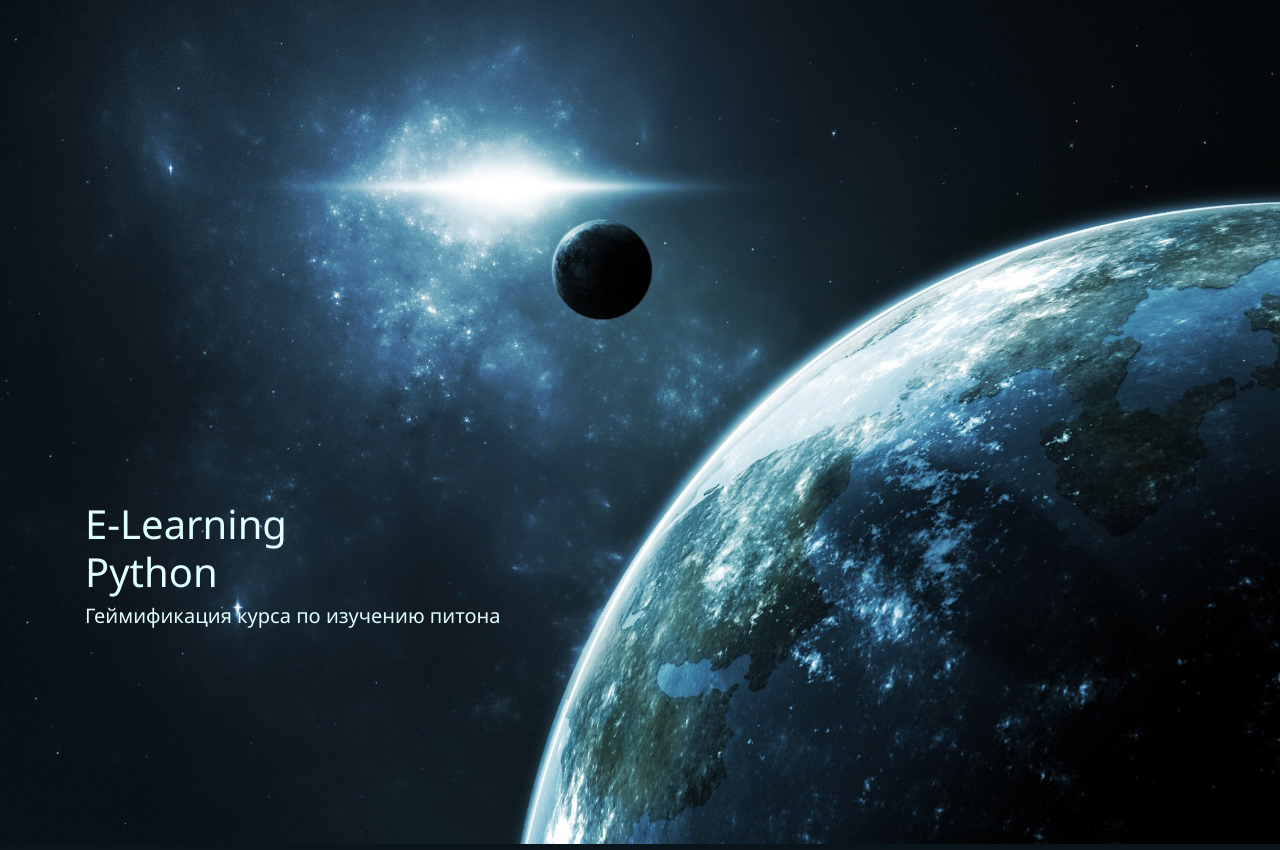
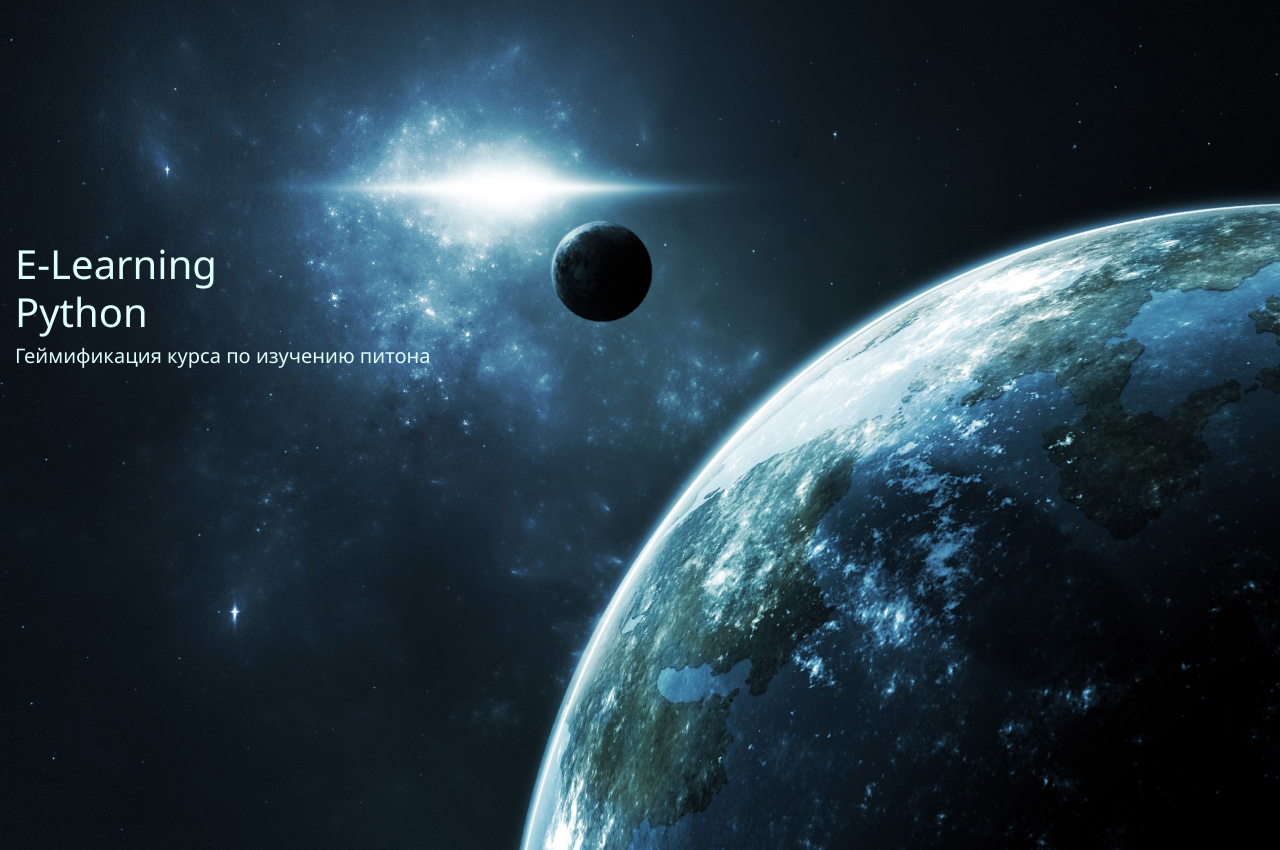
Before and after one commit to python-am-cp/E-Learning, a Django app: template application/templates/application/front_S/index.html in a window 1280 px wide. Shown: the part 111-961 px from the top of the page. Run offline with Django 3.2, Linux system fonts and the light colour scheme; the template is opened without the code that fills it, so the values that code supplies are empty; some libraries are stand-ins or nearby versions.

Commit message:
Change text paddig

```diff
--- a/application/templates/application/front_S/index.html
+++ b/application/templates/application/front_S/index.html
@@ -24,12 +24,13 @@
         </ul>
     </nav>
 </header>
-    <div class="promo-block"  data-image-src="img/im1.jpg">
+    <div class="promo-block align-self-start"  data-image-src="img/im1.jpg">
 
             <div class="container">
-                <div class="row align-items-center">
-                    <div class="col-sm-6">
+                <div class="row", style="height:300px;">
+                    <div class="col-sm-6 align-self-start">
                         <div class="promo-block-divider">
+
                             <h1 class="promo-block-title">E-Learning <br/> Python</h1>
                             <h5 class="promo-block-text">Геймификация курса по изучению питона</h5>
                         </div>
@@ -40,6 +41,23 @@
                             <li><a href="#" class="social-icons"><i class="icon-social-behance"></i></a></li>
                             <li><a href="#" class="social-icons"><i class="icon-social-linkedin"></i></a></li>
                         </ul>
+                    </div>
+                </div>
+                <div class="row">
+                    <div class="col-sm-6">
+                        <!--<div class="promo-block-divider">
+
+                            <h1 class="promo-block-title">E-Learning <br/> Python</h1>
+                            <h5 class="promo-block-text">Геймификация курса по изучению питона</h5>
+                        </div>
+                        <ul class="list-inline">
+                            <li><a href="#" class="social-icons"><i class="icon-social-facebook"></i></a></li>
+                            <li><a href="#" class="social-icons"><i class="icon-social-twitter"></i></a></li>
+                            <li><a href="#" class="social-icons"><i class="icon-social-dribbble"></i></a></li>
+                            <li><a href="#" class="social-icons"><i class="icon-social-behance"></i></a></li>
+                            <li><a href="#" class="social-icons"><i class="icon-social-linkedin"></i></a></li>
+                        </ul>
+                    -->
                     </div>
                 </div>
                 <!--// end row -->
--- a/application/templates/application/front_S/style.css
+++ b/application/templates/application/front_S/style.css
@@ -52,12 +52,16 @@ body {
     z-index: 1;
     background: url(img/im1.jpg) center center no-repeat;
     background-size: cover;
-    padding: 500px 0 200px;
-
+    padding: 500px 0 310px;
+    padding-top:240px;
+    padding-right: 200px;
 }
 
 .promo-block-divider{
     color: #E0FFFF;
+}
+.container{
+
 }
 
 .textarea {
```
